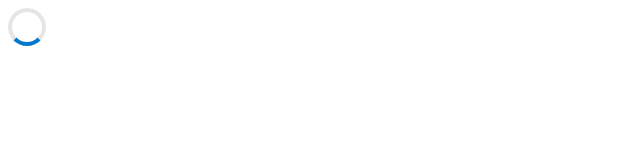
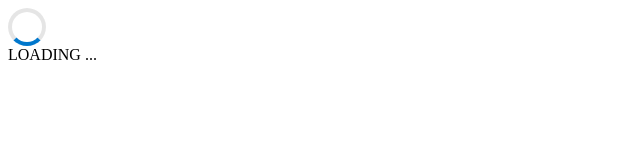
Before and after one commit to joel97vil/html-loading-spinner, a plain HTML site: page index.html in a window 1280 px wide. Shown: the full height of the page, 0-640 px from the left. Drawn offline with Linux system fonts and the light colour scheme.

Commit message:
JS file to manage component and html testing
Added a JS file to manage the component functions and options, and also added a html to test and develop

```diff
--- a/index.html
+++ b/index.html
@@ -1,3 +1,9 @@
-<link rel="stylesheet" href="style.css" />
-<script src="./script.js" type="js"></script>
-<div class='loading-spinner'></div>
+<html>
+    <head>
+        <link rel="stylesheet" href="./style.css" />
+        <script src="./script.js"></script>
+    </head>
+    <body>
+        <script> let lp = new loadingSpinner({}); </script>
+    </body>
+</html>
--- /dev/null
+++ b/script.js
@@ -0,0 +1,81 @@
+function loadingSpinner(options){
+    //CONSTANTS
+    const DEFAULT_FOREGROUND = "#0077cc"; //TODO: Set those values as hexagecimal
+    const BLUE_FOREGROUND = "#0077cc"; //TODO: Set those values as hexagecimal
+    const RED_FOREGROUND = "red";
+    const BLACK_FOREGROUND = "black";
+    const YELLOW_FOREGROUND = "yellow";
+
+    const DEFAULT_BACKGROUND = "rgba(0, 0, 0, 0.1)"; //TODO: Set those values as hexagecimal
+    const GRAY_BACKGROUND = "rgba(0, 0, 0, 0.1)";
+    const RED_BACKGROUND = "red";
+    const BLACK_BACKGROUND = "black";
+    const YELLOW_BACKGROUND = "yellow";
+
+    const DEFAULT_SPEED = 2000;
+    const FAST_SPEED = 1000;
+    const SLOW_SPEED = 3000;
+    const SLOWER_SPEED = 4000;
+
+
+    //VARIABLES
+    let _this;
+
+    let _overlay;
+    let _text;
+    let _foreground_color;
+    let _background_color;
+    let _speed; //as millisecs
+    let _size;
+    let _options;
+
+    let _exit = false;
+
+
+    //INITIALIZATION
+    let defaultOptions = { _foreground_color: DEFAULT_FOREGROUND, _overlay: false, _text: "", _speed: DEFAULT_SPEED, _background_color: DEFAULT_BACKGROUND};
+
+    _options = { defaultOptions /*some more possible options to add*/ };
+    _this = this;
+
+
+    //FUNCTIONS
+    this.render = function(){
+        let container = document.createElement("div");
+        container.setAttribute("class", "main-container");
+
+        let spinner = document.createElement("div");
+        spinner.setAttribute("class", "loading-spinner");
+        container.append(spinner);
+
+        let span = document.createElement("span");
+        span.setAttribute("class", "text");
+        span.innerHTML = "LOADING ...";
+        container.append(span);
+
+        document.body.appendChild(container);
+    }
+
+    this.init = function(){
+        this.render();
+    }
+
+    this.checkFinish = async function(){
+        let i = 1;
+        if(i == 0){
+            _exit = true;
+        }
+    }
+
+    this.stop = function(){
+        //TODO: remove div
+        let div = document.getElementsByClassName("main-container");
+        div.remove();
+    }
+
+
+    //EXECUTION
+    this.init();
+
+    //TODO: Add a listener to check when the process is finished
+}
```
Also changed, not shown: 1 other file.
